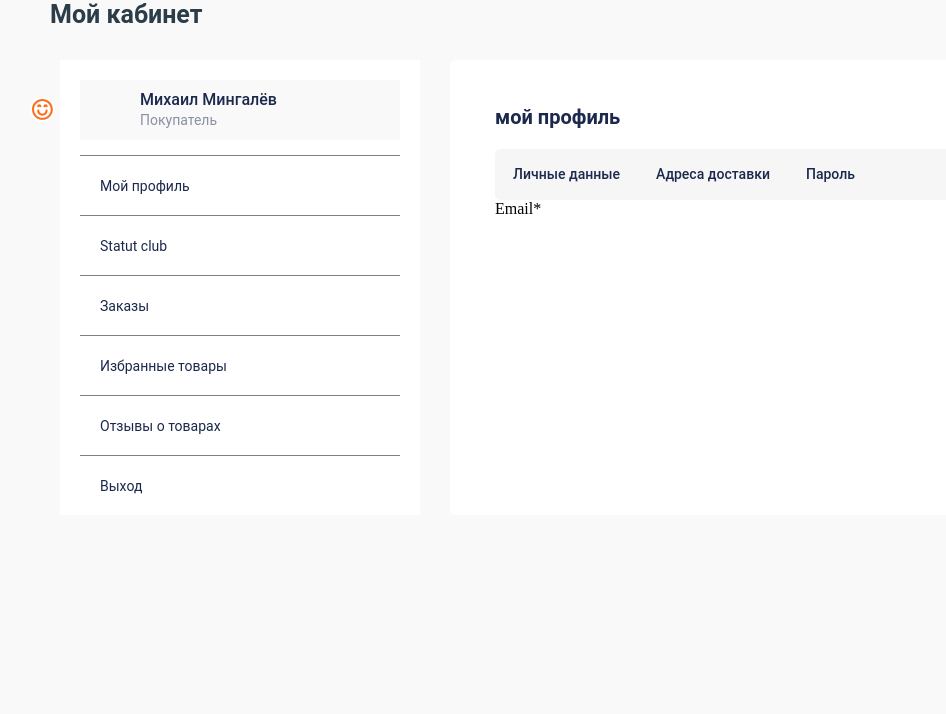
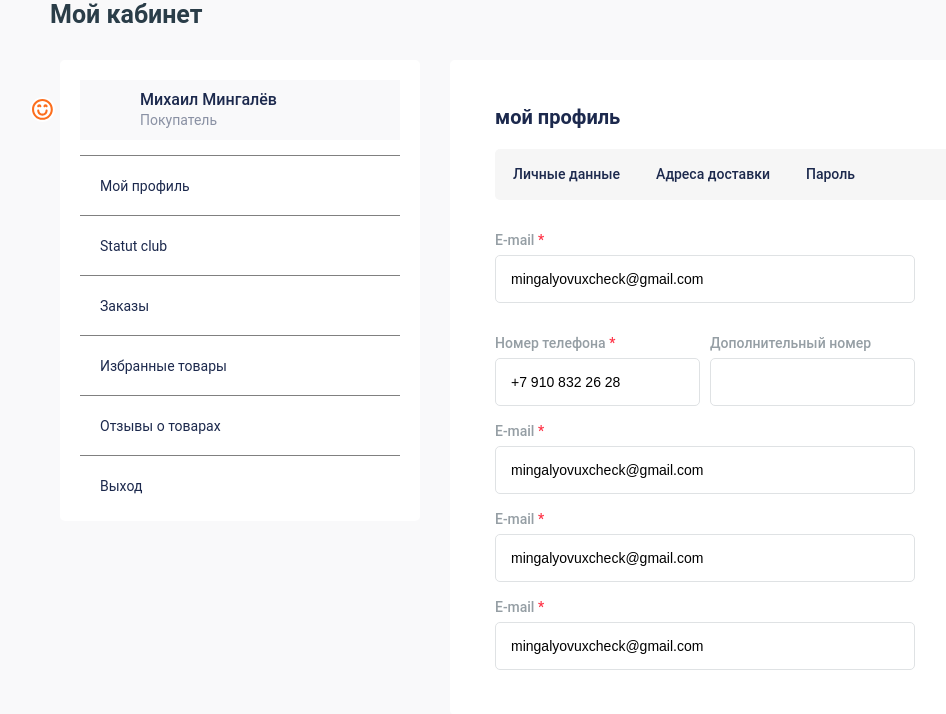
Before and after one commit to Batraz2004/LessonFirstRepos, a PHP site: page / in a window 1280 px wide. Shown: the top 714 px of the page, without its empty margins (10-956 px from the left). Run offline with PHP 8.4, Linux system fonts and the light colour scheme.

Commit message:
update form

```diff
--- a/index.html
+++ b/index.html
@@ -26,7 +26,7 @@
 							<li class="account_nav-list-item"><a href="#" class>Заказы</a></li>
 							<li class="account_nav-list-item"><a href="#" class>Избранные товары</a></li>
 							<li class="account_nav-list-item"><a href="#" class>Отзывы о товарах</a></li>
-							<li class="account_nav-list-item exit"><a href="#" class>Выход</a></li>
+							<li class="account_nav-list-item account_nav-list-item--exit"><a href="#" class>Выход</a></li>
 						</ul>
 					</div>
 				</div>
@@ -37,9 +37,32 @@
 						<div class="personal-account_profile_switch-button"><p>Адреса доставки</p></div>
 						<div class="personal-account_profile_switch-button"><p>Пароль</p></div>
 					</div>
-					<form action="" class="personal-account_profile_form" name="account_profile_form">
-					<p class="personal-account_profile_form-text">Email<span>*</span></p>
-					</form>
+						<form action="" class="personal-account_profile_form" name="account_profile_form">
+							<p class="personal-account_profile_form-text">E-mail <span>*</span></p>
+
+							<input type="email" name="form_input" class="personal-account_profile-input" required value="mingalyovuxcheck@gmail.com">
+							<lable class="personal-account_profile_form-lable-number">
+								<div class="personal-account_profile_form-lable-number-block">
+									<p class="personal-account_profile_form-text">Номер телефона <span>*</span></p>
+									 <input type="tel" name="form_input"
+									 class="personal-account_profile-input-phone"required value="+7 910 832 26 28" >
+								</div>
+								<div class="personal-account_profile_form-lable-number-block">
+									<p class="personal-account_profile_form-text">Дополнительный номер</p>
+									 <input type="tel" name="form_input"
+									 class="personal-account_profile-input-phone">
+								</div>
+							</lable>
+							<p class="personal-account_profile_form-text">E-mail <span>*</span></p>
+
+							<input type="email" name="form_input" class="personal-account_profile-input" required value="mingalyovuxcheck@gmail.com">
+							<p class="personal-account_profile_form-text">E-mail <span>*</span></p>
+
+							<input type="email" name="form_input" class="personal-account_profile-input" required value="mingalyovuxcheck@gmail.com">
+							<p class="personal-account_profile_form-text">E-mail <span>*</span></p>
+
+							<input type="email" name="form_input" class="personal-account_profile-input" required value="mingalyovuxcheck@gmail.com">
+						</form>
 				</div>
 			</div>
 		</div>
--- a/styles/style.css
+++ b/styles/style.css
@@ -35,7 +35,10 @@ a{
 	display: flex;
 	flex-direction: column;
 	background: #FFF;
-	padding-top:20px
+	border-radius: 5px;
+	padding-top:20px;
+	height:461px;
+
 }
 .account_user-info{
 	display: flex;
@@ -102,13 +105,13 @@ line-height: 20px; /* 142.857% */
 
 .account_nav-list-item:hover{
 	border-left: solid #FC6E1D 2px;
-	border-radius: 5px;
+
 	color: #FC6E1D;
 }
 .account_nav-list-item a:hover{
 	color: #FC6E1D;
 }
-.exit a:hover{
+.account_nav-list-item.account_nav-list-item--exit a:hover{
 	color: #FF3347;
 }
 .personal-account_inner{
@@ -132,6 +135,7 @@ justify-content: center;
 	border-radius: 5px;
   background: #F6F6F6;
 	margin-top: 19px;
+	margin-bottom: 30px;
 }
 .personal-account_profile-title {
 	color: #1C294D;
@@ -165,3 +169,49 @@ justify-content: center;
 }
 
 /*форма*/
+.personal-account_profile_form{
+
+	max-width: 420px;
+}
+input{
+	font-size: 14px;
+}
+.personal-account_profile-input{
+	width: 100%;
+	border: solid 1px #DFE2E4;
+	border-radius: 5px;
+	padding: 15px;
+	margin-top: 5px;
+	outline:none;
+}
+.personal-account_profile_form-lable-number{
+	display: flex;
+	justify-content: space-between;
+	margin-top:15px;
+}
+ .personal-account_profile-input-phone{
+
+	border: solid 1px #DFE2E4;
+	border-radius: 5px;
+	padding: 15px;
+	margin-top: 5px;
+	outline:none;
+	 width: 205px;
+}
+.personal-account_profile_form-text{
+	margin-top: 15px;/*!*/
+	color:#959EA4;
+font-family: Roboto,Sans-serif;
+font-size: 14px;
+font-style: normal;
+font-weight: 500;
+line-height: 20px; /* 142.857% */
+
+}
+.personal-account_profile-input:Focus{
+	border-color:#FC6E1D;
+}
+span{
+	color: #FF3347;
+
+}
```
